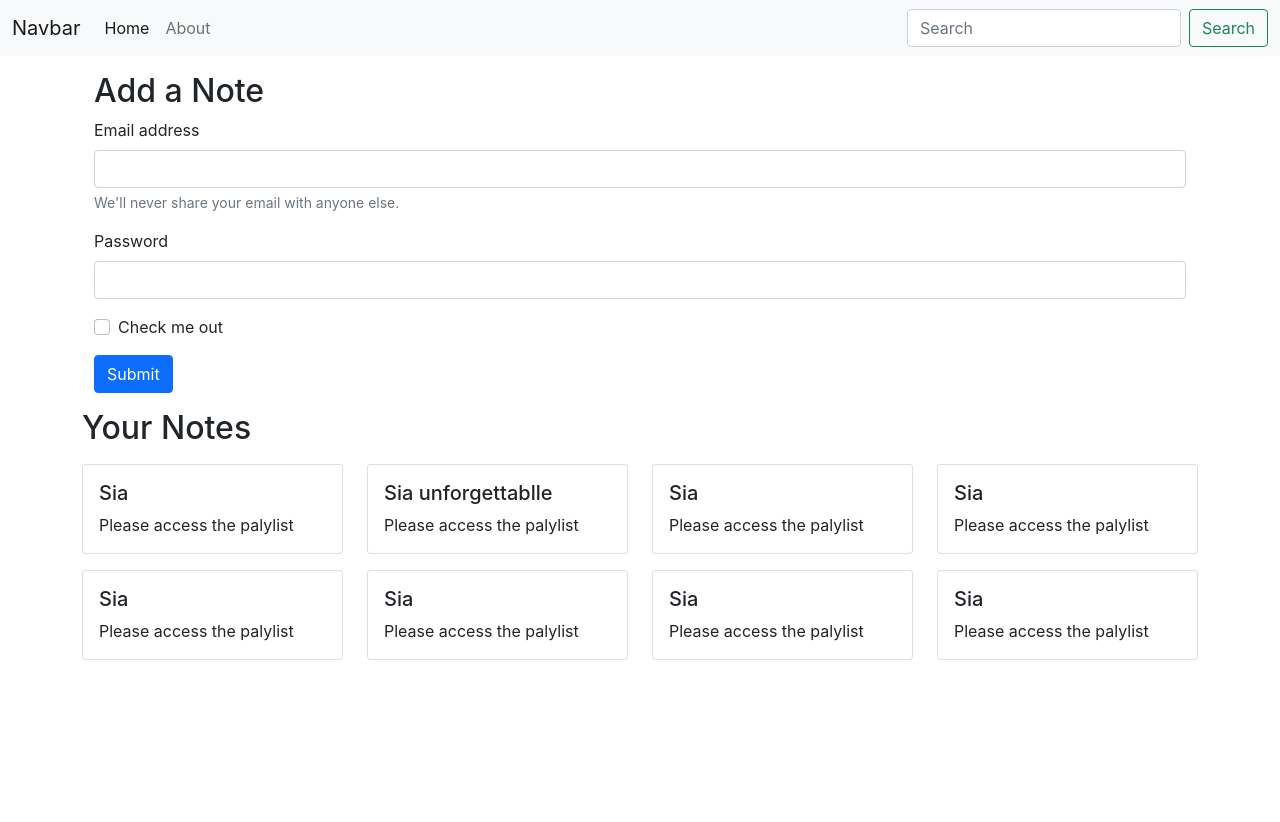
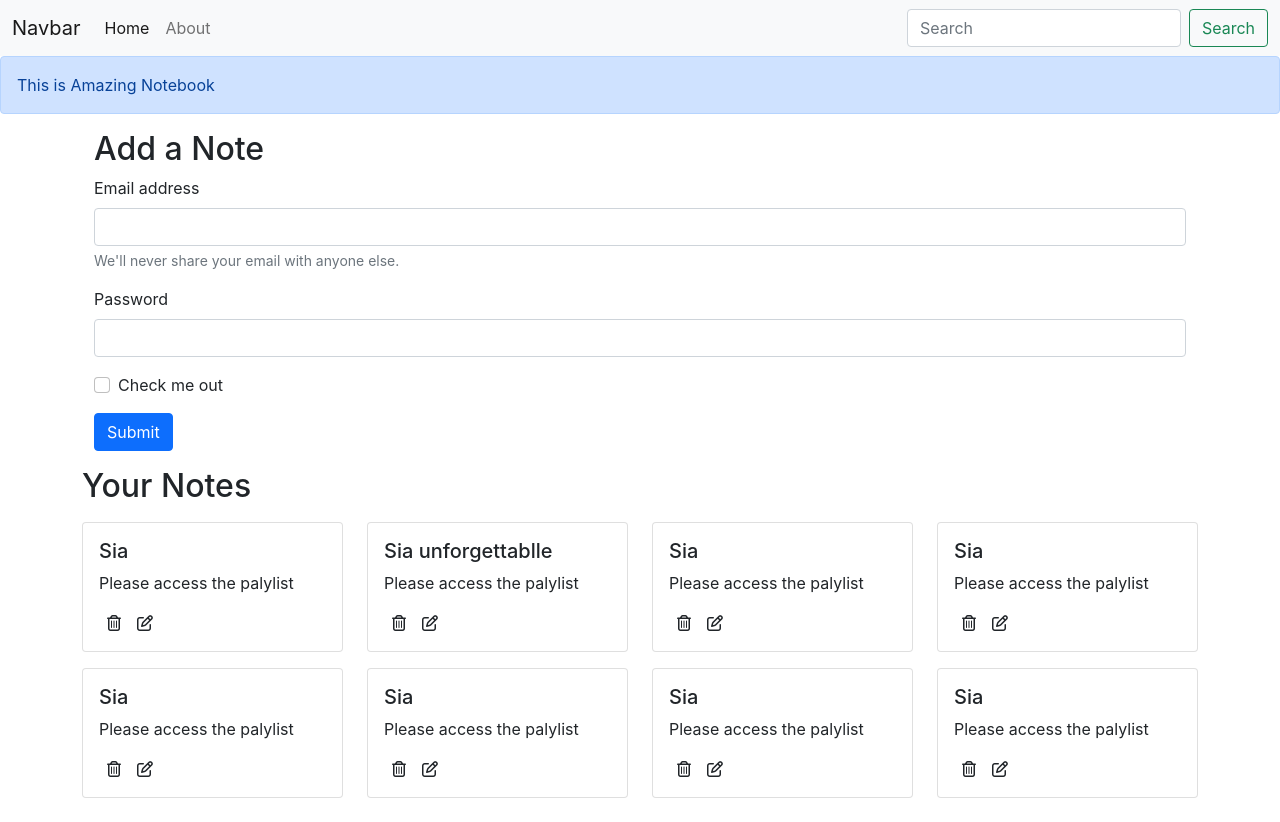
Before and after one commit to deepakpatel-dev/iNotebook, a React (Create React App) app: page / in a window 1280 px wide. Before the commit the page ends 800 px from the top, so only its background shows below. Built offline with nearby package versions, Linux system fonts and the light colour scheme.

Commit message:
Adding font awesome icons to iNotebook

```diff
--- a/public/index.html
+++ b/public/index.html
@@ -22,6 +22,7 @@
   <body>
     <noscript>You need to enable JavaScript to run this app.</noscript>
     <div id="root"></div>
+    <script src="https://kit.fontawesome.com/ae48333d9b.js" crossorigin="anonymous"></script>
      <!-- Option 1: Bootstrap Bundle with Popper -->
      <script src="https://cdn.jsdelivr.net/npm/bootstrap@5.1.1/dist/js/bootstrap.bundle.min.js"
      integrity="sha384-/bQdsTh/da6pkI1MST/rWKFNjaCP5gBSY4sEBT38Q/9RBh9AH40zEOg7Hlq2THRZ"
--- a/src/App.js
+++ b/src/App.js
@@ -4,6 +4,7 @@
 import About from "./Components/About";
 import { BrowserRouter as Router, Switch, Route } from "react-router-dom";
 import NoteState from "./Context/notes/NoteState";
+import Alert from './Components/Alert';
 
 function App() {
   return (
@@ -11,6 +12,7 @@
       <NoteState>
         <Router>
           <Navbar />
+          <Alert message="This is Amazing Notebook"/>
           <div className="container">
             <Switch>
               <Route exact path="/">
--- /dev/null
+++ b/src/Components/Alert.js
@@ -0,0 +1,13 @@
+import React from "react";
+
+const Alert = (props) => {
+  return (
+    <div>
+      <div class="alert alert-primary" role="alert">
+       {props.message}
+      </div>
+    </div>
+  );
+};
+
+export default Alert;
--- a/src/Components/Home.js
+++ b/src/Components/Home.js
@@ -10,17 +10,17 @@
             <h2>Add a Note</h2>
             <form my-3>
                     <div className="mb-3">
-                        <label for="exampleInputEmail1" className="form-label">Email address</label>
+                        <label htmlFor="exampleInputEmail1" className="form-label">Email address</label>
                         <input type="email" className="form-control" id="exampleInputEmail1" aria-describedby="emailHelp"/>
                         <div id="emailHelp" className="form-text">We'll never share your email with anyone else.</div>
                     </div>
                     <div className="mb-3">
-                        <label for="exampleInputPassword1" className="form-label">Password</label>
+                        <label htmlFor="exampleInputPassword1" className="form-label">Password</label>
                         <input type="password" className="form-control" id="exampleInputPassword1"/>
                     </div>
                     <div className="mb-3 form-check">
                         <input type="checkbox" className="form-check-input" id="exampleCheck1"/>
-                        <label className="form-check-label" for="exampleCheck1">Check me out</label>
+                        <label className="form-check-label" htmlFor="exampleCheck1">Check me out</label>
                     </div>
                     <button type="submit" className="btn btn-primary">Submit</button>
                     </form>
--- a/src/Components/NoteItem.js
+++ b/src/Components/NoteItem.js
@@ -4,10 +4,12 @@
   const { note } = props;
   return (
     <div className="col-md-3">
-      <div class="card my-2">
-        <div class="card-body">
-          <h5 class="card-title">{note.title}</h5>
-          <p class="card-text">{note.description}</p>
+      <div className="card my-2">
+        <div className="card-body">
+          <h5 className="card-title">{note.title}</h5>
+          <p className="card-text">{note.description}</p>
+          <i className="far fa-trash-alt mx-2" ></i>
+          <i className="far fa-edit mx-2" ></i>
         </div>
       </div>
     </div>
--- a/src/Components/Notes.js
+++ b/src/Components/Notes.js
@@ -10,7 +10,7 @@
            <div className="row my-3">
             <h2>Your  Notes</h2>
             {notes.map((note)=>{
-                return <NoteItem note={note}/>
+                return <NoteItem key={note._id} note={note}/>
             })}
             </div>
         </div>
--- a/src/Context/notes/NoteState.js
+++ b/src/Context/notes/NoteState.js
@@ -22,7 +22,7 @@
       "__v": 0
     },
     {
-      "_id": "6148596e1940ea966656f363",
+      "_id": "6148596e1940ea966656f364",
       "user": "61483de0d1306251693050ea",
       "title": "Sia",
       "description": "Please access the palylist",
@@ -31,7 +31,7 @@
       "__v": 0
     },
     {
-      "_id": "6148596e1940ea966656f363",
+      "_id": "6148596e1940ea966656f365",
       "user": "61483de0d1306251693050ea",
       "title": "Sia",
       "description": "Please access the palylist",
@@ -40,7 +40,7 @@
       "__v": 0
     },
     {
-      "_id": "6148596e1940ea966656f363",
+      "_id": "6148596e1940ea966656f366",
       "user": "61483de0d1306251693050ea",
       "title": "Sia",
       "description": "Please access the palylist",
@@ -49,7 +49,7 @@
       "__v": 0
     },
     {
-      "_id": "6148596e1940ea966656f363",
+      "_id": "6148596e1940ea966656f367",
       "user": "61483de0d1306251693050ea",
       "title": "Sia",
       "description": "Please access the palylist",
@@ -58,7 +58,7 @@
       "__v": 0
     },
     {
-      "_id": "6148596e1940ea966656f363",
+      "_id": "6148596e1940ea966656f368",
       "user": "61483de0d1306251693050ea",
       "title": "Sia",
       "description": "Please access the palylist",
@@ -67,7 +67,7 @@
       "__v": 0
     },
     {
-      "_id": "6148596e1940ea966656f363",
+      "_id": "6148596e1940ea966656f369",
       "user": "61483de0d1306251693050ea",
       "title": "Sia",
       "description": "Please access the palylist",
--- a/src/index.css
+++ b/src/index.css
@@ -11,3 +11,6 @@
   font-family: source-code-pro, Menlo, Monaco, Consolas, 'Courier New',
     monospace;
 }
+i{
+ cursor:pointer;
+}
```
